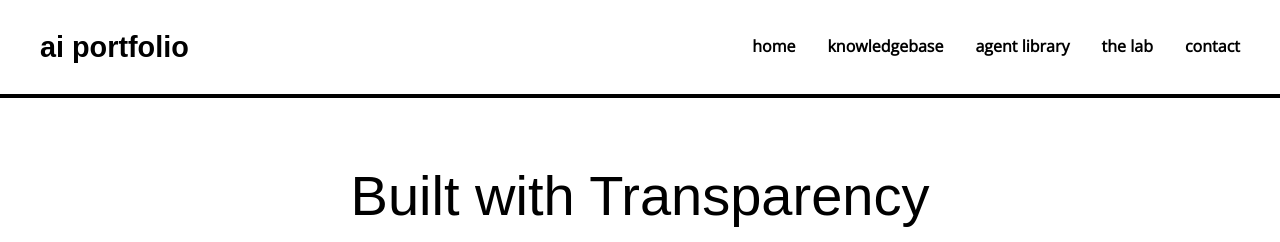
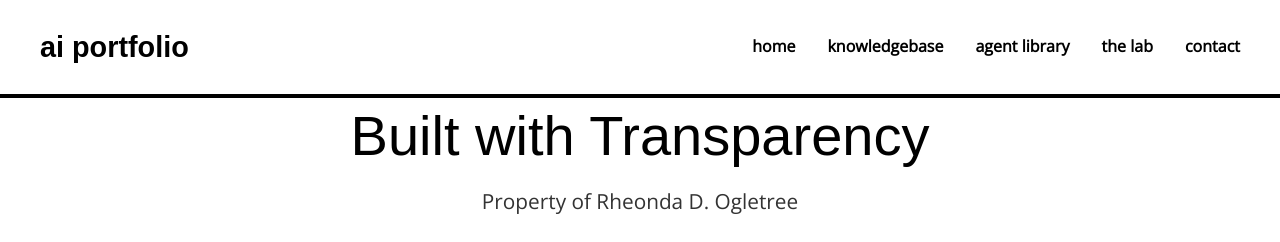
Before and after one commit to RheondaO/randomreposo, a website: page index.html in a window 1280 px wide. Shown: the top 242 px of the page. Drawn offline with nearby package versions, Linux system fonts and the light colour scheme; a web font is replaced by a local one.

Commit message:
Update style.css

```diff
--- a/art/style.css
+++ b/art/style.css
@@ -262,15 +262,15 @@ nav {
 
 .hero {
     max-width: 1200px;
-    margin: var(--spacing-3xl) auto;
-    padding: 0 var(--spacing-3xl);
+    margin: var(--spacing-xs) auto;
+    padding: 0 var(--spacing-xs);
     text-align: center;
 }
 
 .hero h1 {
     font-size: 3.5rem;
     margin-bottom: var(--spacing-md);
-    margin-top: var(--spacing-3xl);
+    margin-top: var(--spacing-xs);
     font-family: "Jersey 25", sans-serif;
 }
 
```
